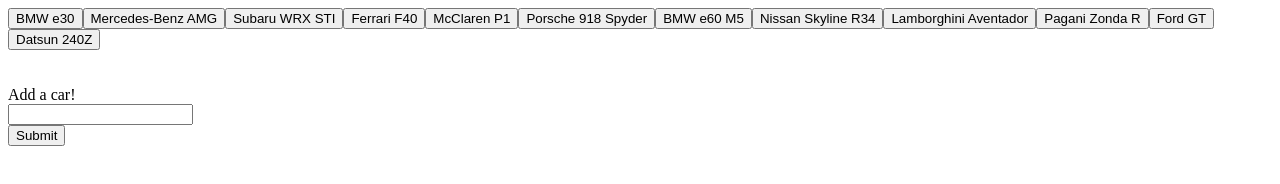
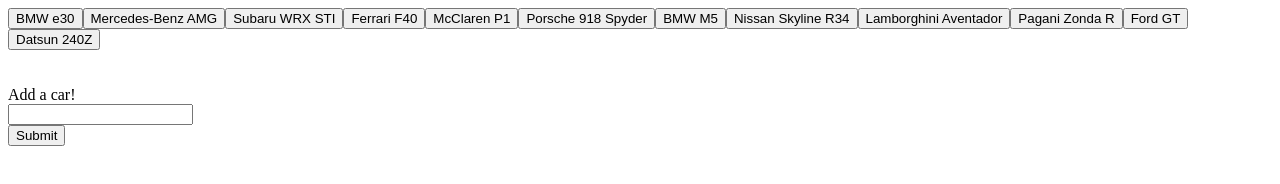
Before and after one commit to BSG-1/GiphyHW, a plain HTML site: page index.html in a window 1280 px wide. Drawn offline with nearby package versions, Linux system fonts and the light colour scheme.

Commit message:
everything but submit form works

```diff
--- a/hw.js
+++ b/hw.js
@@ -1,16 +1,30 @@
+//jQuery ready to go
 $(document).ready(function(){
 
     //Array of the variable 'topics' that has list of cars
 	var topics = ["BMW e30", "Mercedes-Benz AMG", "Subaru WRX STI", "Ferrari F40",
-				  "McClaren P1", "Porsche 918 Spyder", "BMW e60 M5", "Nissan Skyline R34",
+				  "McClaren P1", "Porsche 918 Spyder", "BMW M5", "Nissan Skyline R34",
 				  "Lamborghini Aventador", "Pagani Zonda R", "Ford GT", "Datsun 240Z"];
 
 	//Pull the strings from the variable 'topics' and display them as buttons on the page
-	for (var i = 0; i < topics.length; i++) {
-		var cars = $('<button>');
-		cars.text(topics[i]).attr("data-car", topics[i]);
-		$("#topicButtons").append(cars);
+	//when it loads
+	function renderCars(){
+		for (var i = 0; i < topics.length; i++) {
+			var cars = $('<button>' + topics[i] + "</button>");
+			cars.text(topics[i]).attr("data-car", topics[i]);
+			$("#topicButtons").append(cars);
+		}
 	}
+
+	//Submit/add a new car from the form to the topics array
+	$("#addCar").on("click", function(){
+		var txt = $("#carInput").val();
+		topics.push(txt);
+		renderCars();
+	})
+
+	//display initial list of cars
+	renderCars();
 
 	//When you click one of the buttons, it appends and calls on Giphy API
 	$("button").click(function(){
@@ -46,7 +60,11 @@ $(document).ready(function(){
 	        		var p = $("<p>").text("Rating: " + rating);
 
 	        		//Create image tag and apply it to every still result
-	        		var carImage = $("<img>").attr("src", results[i].images.fixed_height_still.url).attr("data-still", results[i].images.fixed_height_still.url).attr("data-animate", results[i].images.fixed_height.url).attr("data-state", "still").attr("class", "gif");
+	        		var carImage = $("<img>").attr("src", results[i].images.fixed_height_still.url).attr(
+	        			"data-still", results[i].images.fixed_height_still.url).attr(
+	        			"data-animate", results[i].images.fixed_height.url).attr(
+	        			"data-state", "still").attr(
+	        			"class", "gif");
 
 	        		//Append paragraph and carIamge created to "gifDiv"
 	        		$("#cars").prepend(p);
--- a/index.html
+++ b/index.html
@@ -14,7 +14,7 @@
 	<!--Form to submit car gifs to page-->
 	<form id="car-form">
 		<label for="car-input">Add a car!</label><br>
-		<input type="text" id="car-input"><br>
+		<input type="text" id="carInput"><br>
 		<input id="addCar" type="submit" value="Submit">
 	</form>
 
```
